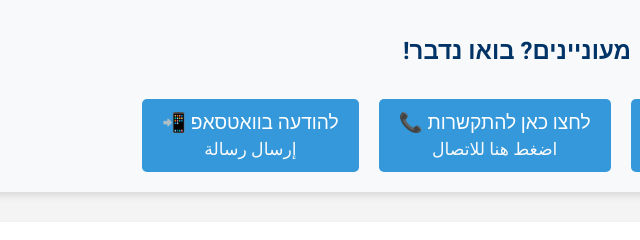
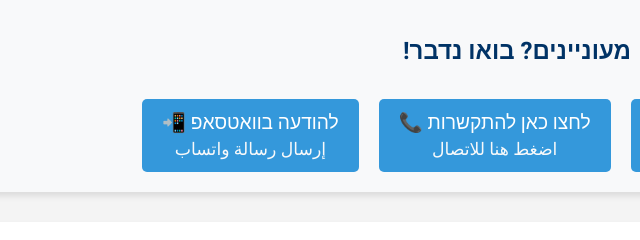
Before and after one commit to MatanRetzer/retzer-academy, a plain HTML site: page index.html in a window 1280 px wide. Shown: the part 1240-1480 px from the top of the page, 123-763 px from the left. Drawn offline with Linux system fonts and the light colour scheme.

Commit message:
Add files via upload

```diff
--- a/index.html
+++ b/index.html
@@ -226,7 +226,7 @@
                     <span class="arabic">اضغط هنا للاتصال</span>
                 <a href="https://wa.me/972524538121">
 					להודעה בוואטסאפ 📲
-					<span class="arabic">إرسال رسالة</span>
+					<span class="arabic">إرسال رسالة واتساب</span>
 				</a>
             </div>
         </section>
```
